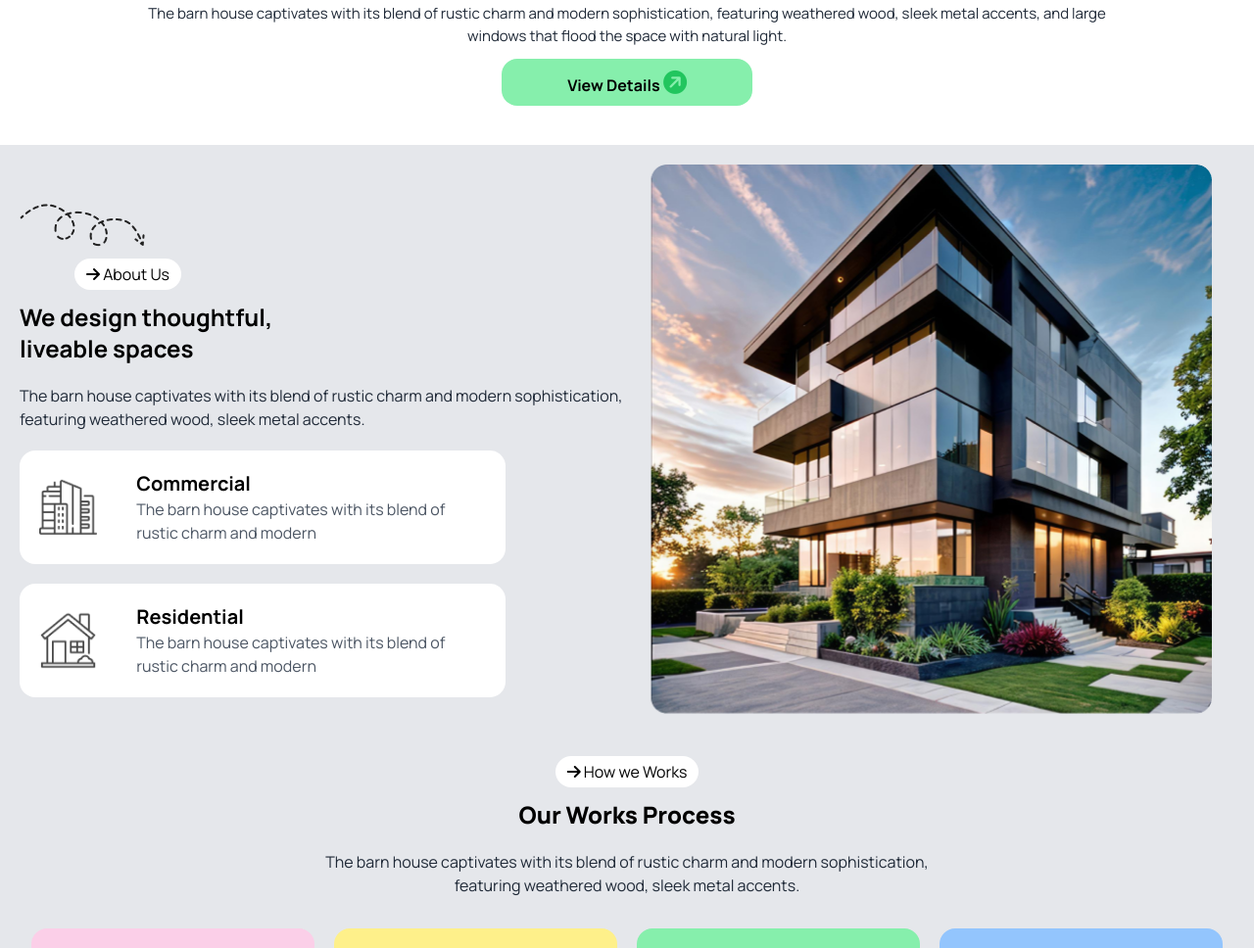
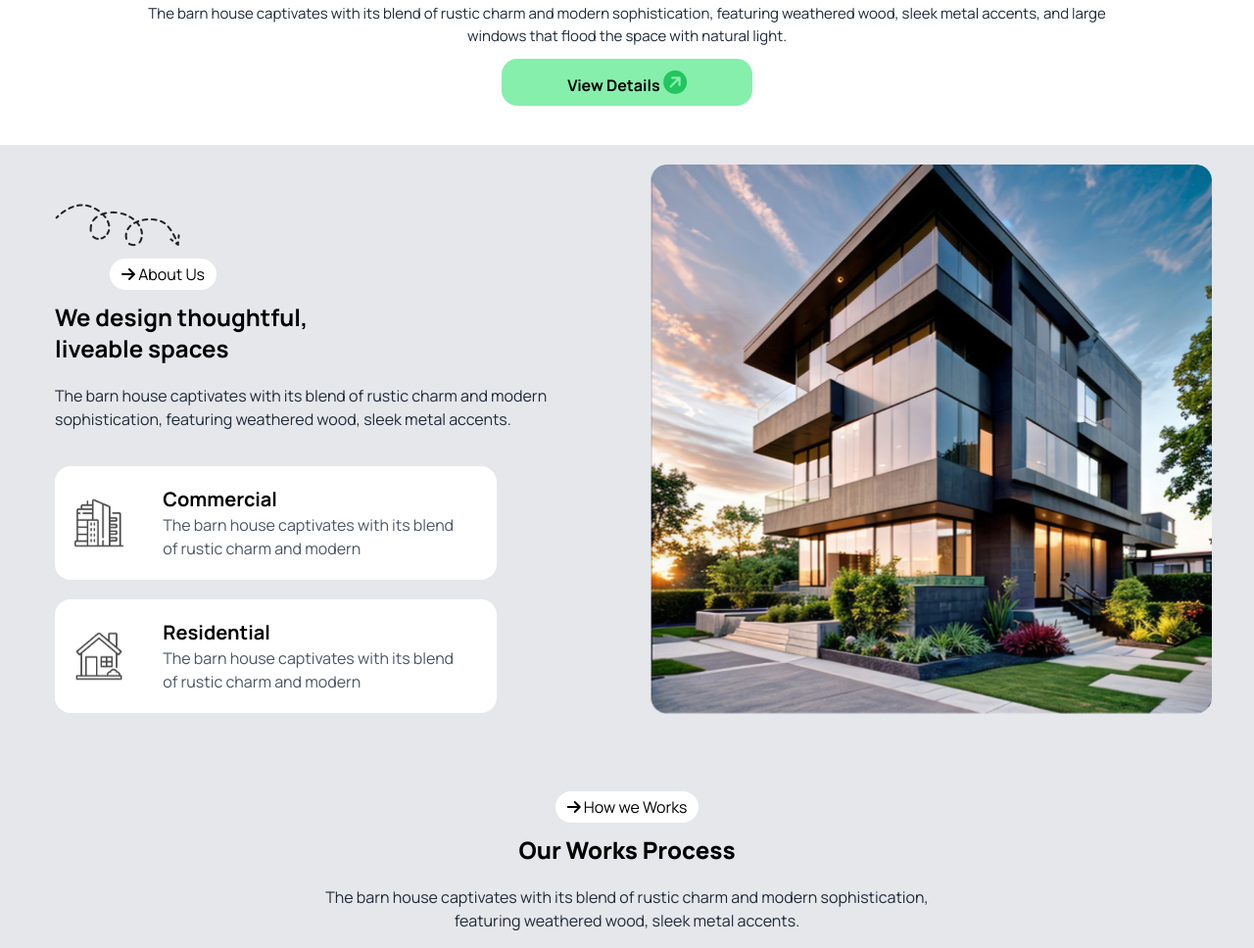
Before and after one commit to spidergroupcm/Assignment3, a plain HTML site: page index.html in a window 1280 px wide. Shown: the part 511-1479 px from the top of the page at 98% size. Drawn offline with nearby package versions, Linux system fonts and the light colour scheme.

Commit message:
Some bug fixing

```diff
--- a/index.html
+++ b/index.html
@@ -91,15 +91,16 @@
 </section >
 
 
+<!-- We Design Section Start -->
 
 <section class="bg-gray-200 w-full flex flex-col md:flex-row items-center md:items-start pt-5 pl-5 pr-5 pb-5">
 
 <!-- Left Side -->
- <div class="bg-gray-200 px-5 md:p-0 md:w-1/2 w-full flex flex-col justify-center items-center md:items-start">
+ <div class="bg-gray-200 p-5 md:pl-9 md:w-1/2 w-full flex flex-col justify-center items-center md:items-start">
 
   <!-- Component 1 -->
 
-  <div class="hidden md:block  mt-10">
+  <div class="hidden md:block  mt-5">
     <img src="assets/Vector.png" alt="">
      </div>
 
@@ -115,7 +116,7 @@
 <h1 class="text-black font-bold text-2xl mb-5"> liveable spaces</h1>
 
 <div>
-<p  class="text-gray-800 text-center md:text-left">The barn house captivates with its blend of rustic charm and modern sophistication, featuring weathered wood, sleek metal accents.</p>
+<p  class="text-gray-800 text-center mb-4 md:text-left">The barn house captivates with its blend of rustic charm and modern sophistication, featuring weathered wood, sleek metal accents.</p>
 
 </div>
 
@@ -150,7 +151,7 @@
 
 
 <!-- Right Side -->
- <div class="bg-gray-200 md:w-1/2 w-full flex justify-center items-center ">
+ <div class="bg-gray-200 md:w-1/2 w-4/5 flex justify-center items-center  ">
 
 <img src="assets/Rectangle.png" alt="">
 
```
